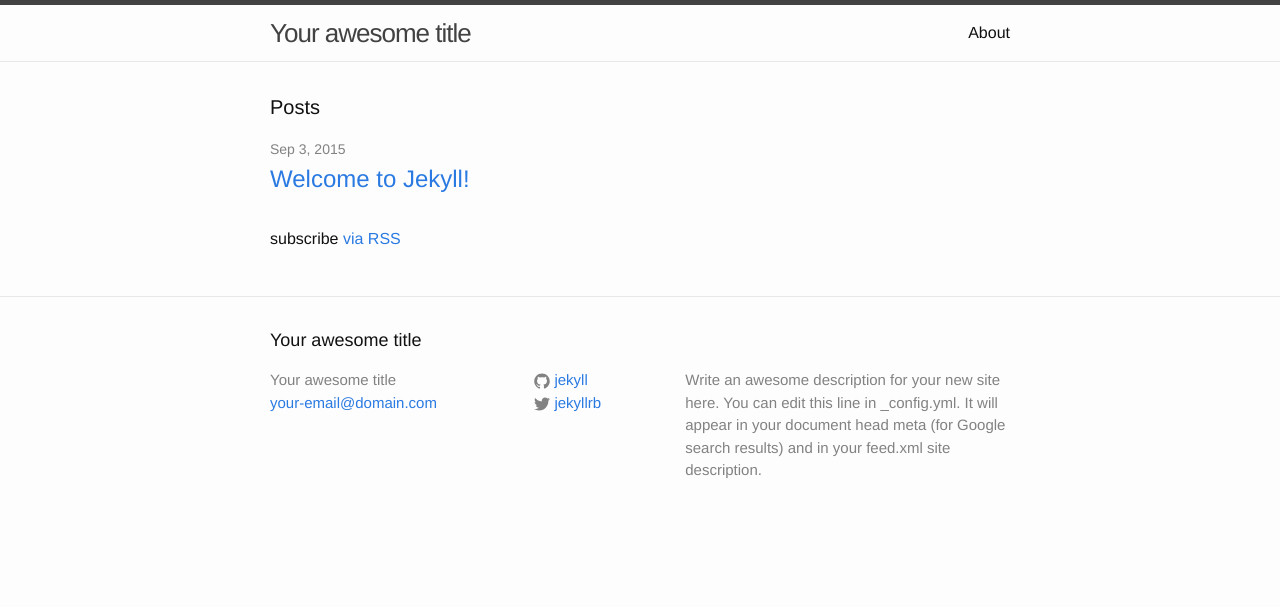
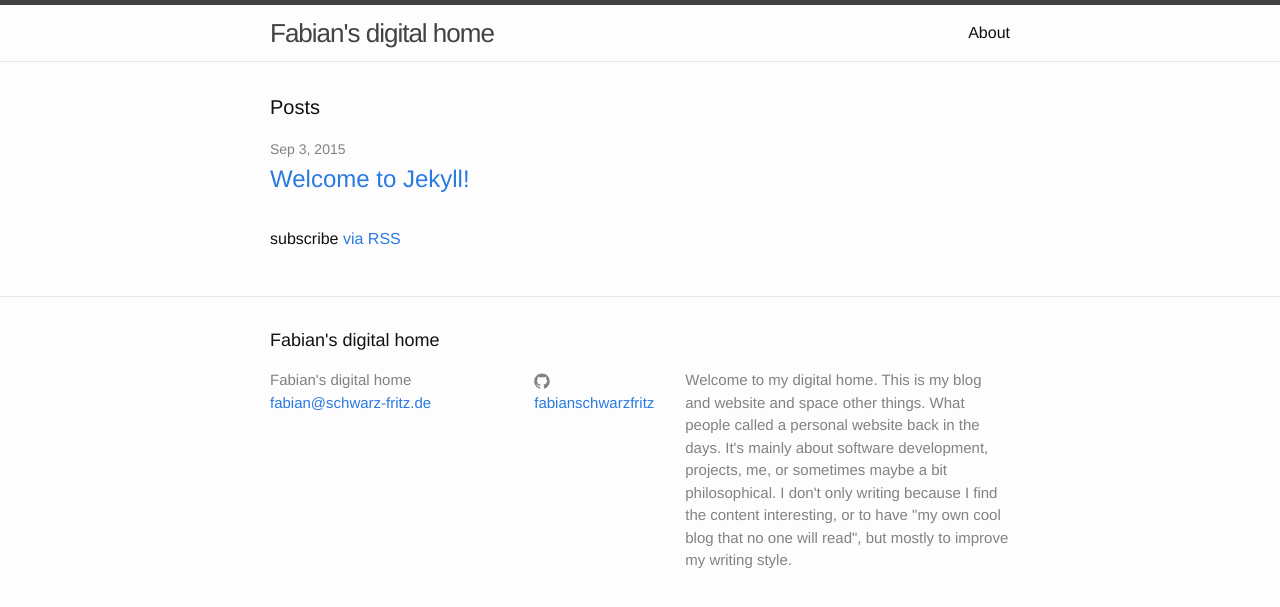
Before and after one commit to fabianschwarzfritz/fabianschwarzfritz.github.io, a Jekyll site: the page built from index.html, in a window 1280 px wide. Shown: the top 607 px of the page. Built offline with Jekyll 4.4.1, drawn with Linux system fonts in a browser that asks for light colours.

Commit message:
Fix markdown settings and add meta information.

```diff
--- a/_config.yml
+++ b/_config.yml
@@ -1,14 +1,11 @@
 # Site settings
-title: Your awesome title
-email: your-email@domain.com
+title: Fabian's digital home
+email: fabian@schwarz-fritz.de
 description: > # this means to ignore newlines until "baseurl:"
-  Write an awesome description for your new site here. You can edit this
-  line in _config.yml. It will appear in your document head meta (for
-  Google search results) and in your feed.xml site description.
+  Welcome to my digital home. This is my blog and website and space other things. What people called a personal website back in the days. It's mainly about software development, projects, me, or sometimes maybe a bit philosophical. I don't only writing because I find the content interesting, or to have "my own cool blog that no one will read", but mostly to improve my writing style.
 baseurl: "" # the subpath of your site, e.g. /blog/
-url: "http://yourdomain.com" # the base hostname & protocol for your site
-twitter_username: jekyllrb
-github_username:  jekyll
+url: "http://fabianschwarzfritz.github.io" # the base hostname & protocol for your site
+github_username:  fabianschwarzfritz
 
 # Build settings
 markdown: kramdown
```
